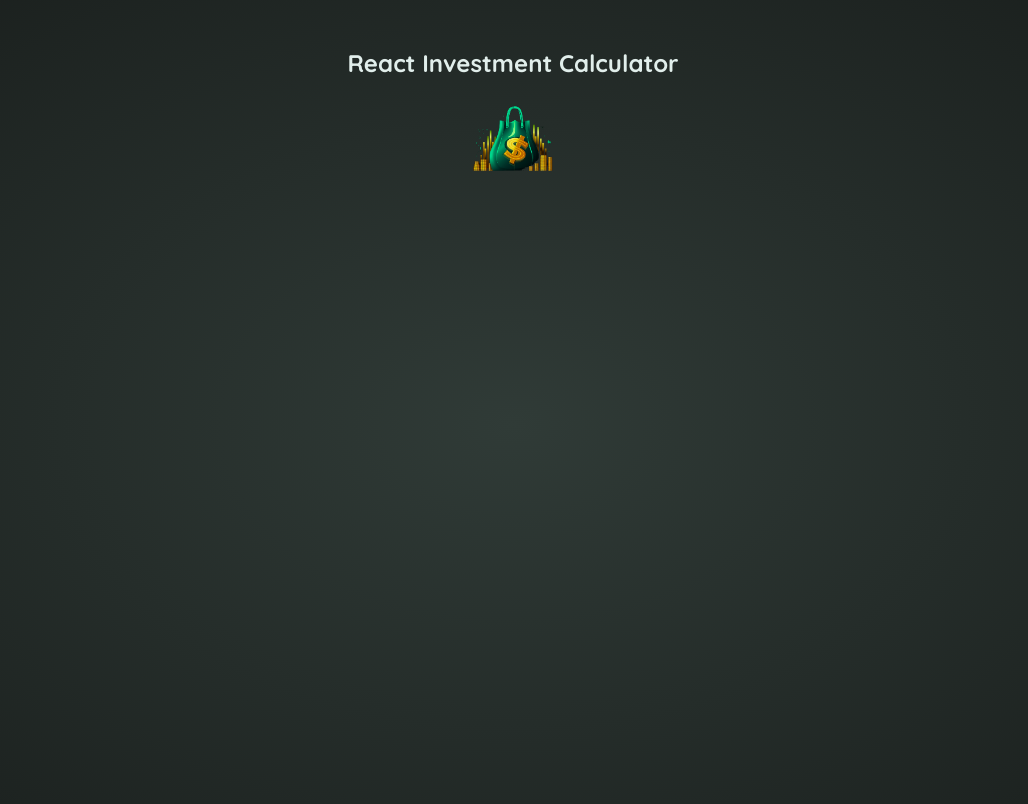
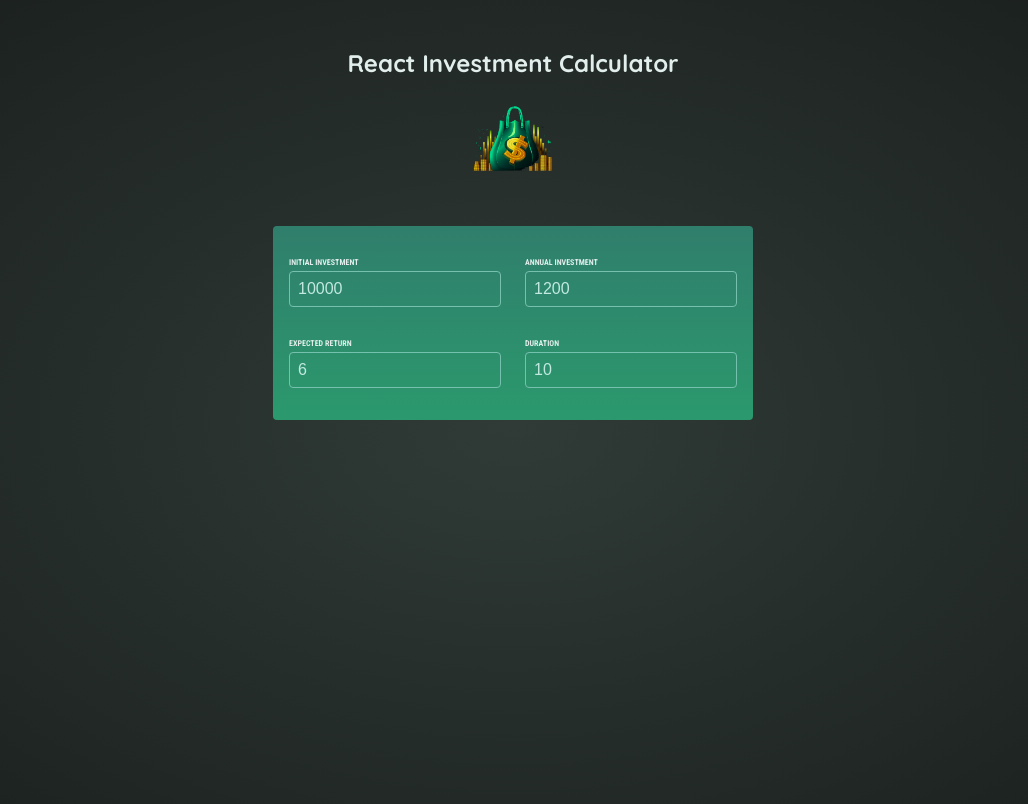
Before and after one commit to berkkosal/investment-calculator, a React (Vite) app: page / in a window 1280 px wide. Shown: the top 804 px of the page, without its empty margins (127-1155 px from the left). Built offline with nearby package versions, Linux system fonts and the light colour scheme.

Commit message:
userInput updated

```diff
--- a/src/App.jsx
+++ b/src/App.jsx
@@ -1,7 +1,12 @@
+import Results from "./components/Results"
+import UserInput from "./components/UserInput"
+
 function App() {
   return (
-    ""
+    <>
+      <UserInput/>
+    </>
   )
 }
 
-export default App
+export default App;
--- /dev/null
+++ b/src/components/Results.jsx
@@ -0,0 +1,26 @@
+
+
+export default function Results() {
+  return (
+    <table id="result">
+      <thead>
+        ALOOO
+      </thead>
+      <tbody>
+        ALOOO
+        ALOOO
+        ALOOO
+
+      </tbody>
+      <thead>
+        ALOOO
+      </thead>
+      <tbody>
+        ALOOO
+        ALOOO
+        ALOOO
+
+      </tbody>
+    </table>
+  )
+}
--- /dev/null
+++ b/src/components/UserInput.jsx
@@ -0,0 +1,77 @@
+import { useState } from "react"
+
+export default function UserInput() {
+
+    const [userInput, setUserInput] = useState({
+        initialInvestment: 10000,
+        annualInvestment: 1200,
+        expectedReturn: 6,
+        duration: 10
+    });
+
+    function handleChange(inputIdentifier, newValue) {
+        setUserInput(prevUserInput => {
+            return {
+                ...prevUserInput,
+                [inputIdentifier]: newValue
+
+            };
+        });
+    }
+
+    return (
+
+        <section id="user-input">
+            <div className="input-group">
+                <p>
+                    <label> Initial Investment </label>
+                    <input
+                        type="number"
+                        required
+                        value={userInput.initialInvestment}
+                        onChange={
+                            (event) => handleChange('initialInvestment', event.target.value)
+                        }
+                    />
+                </p>
+                <p>
+                    <label> Annual Investment</label>
+                    <input
+                        type="number"
+                        required
+                        value={userInput.annualInvestment}
+                        onChange={
+                            (event) => handleChange('annualInvestment', event.target.value)
+                        }
+                    />
+                </p>
+            </div>
+            <div className="input-group">
+                <p>
+                    <label> Expected Return </label>
+                    <input
+                        type="number"
+                        required
+                        value={userInput.expectedReturn}
+                        onChange={
+                            (event) => handleChange('expectedReturn', event.target.value)
+                        }
+                    />
+
+                </p>
+                <p>
+                    <label> Duration</label>
+                    <input
+                        type="number"
+                        required
+                        value={userInput.duration}
+                        onChange={
+                            (event) => handleChange('duration', event.target.value)
+                        }
+                    />
+                </p>
+            </div>
+        </section>
+
+    )
+}
```
Also changed, not shown: src/components/InputField.jsx (added).
